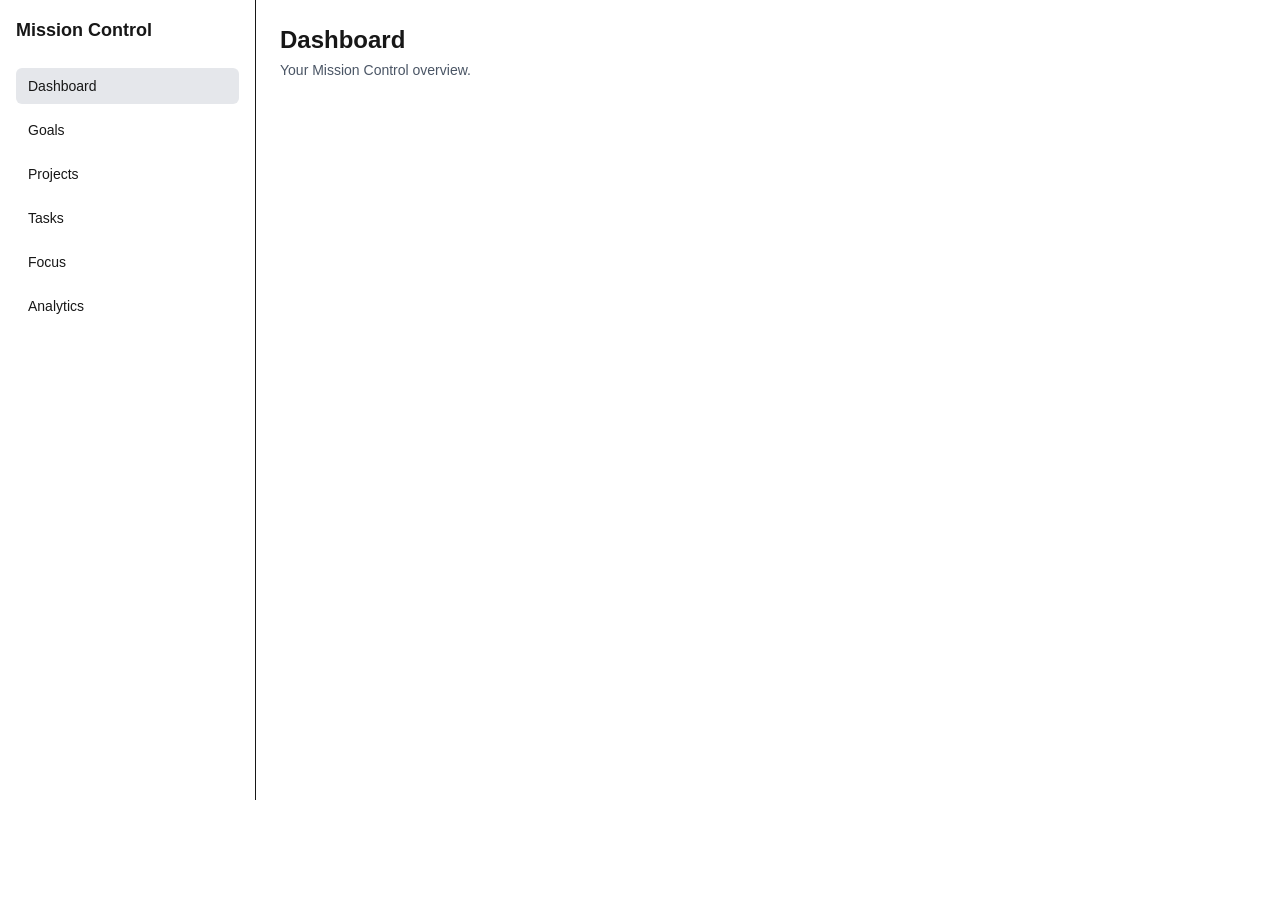
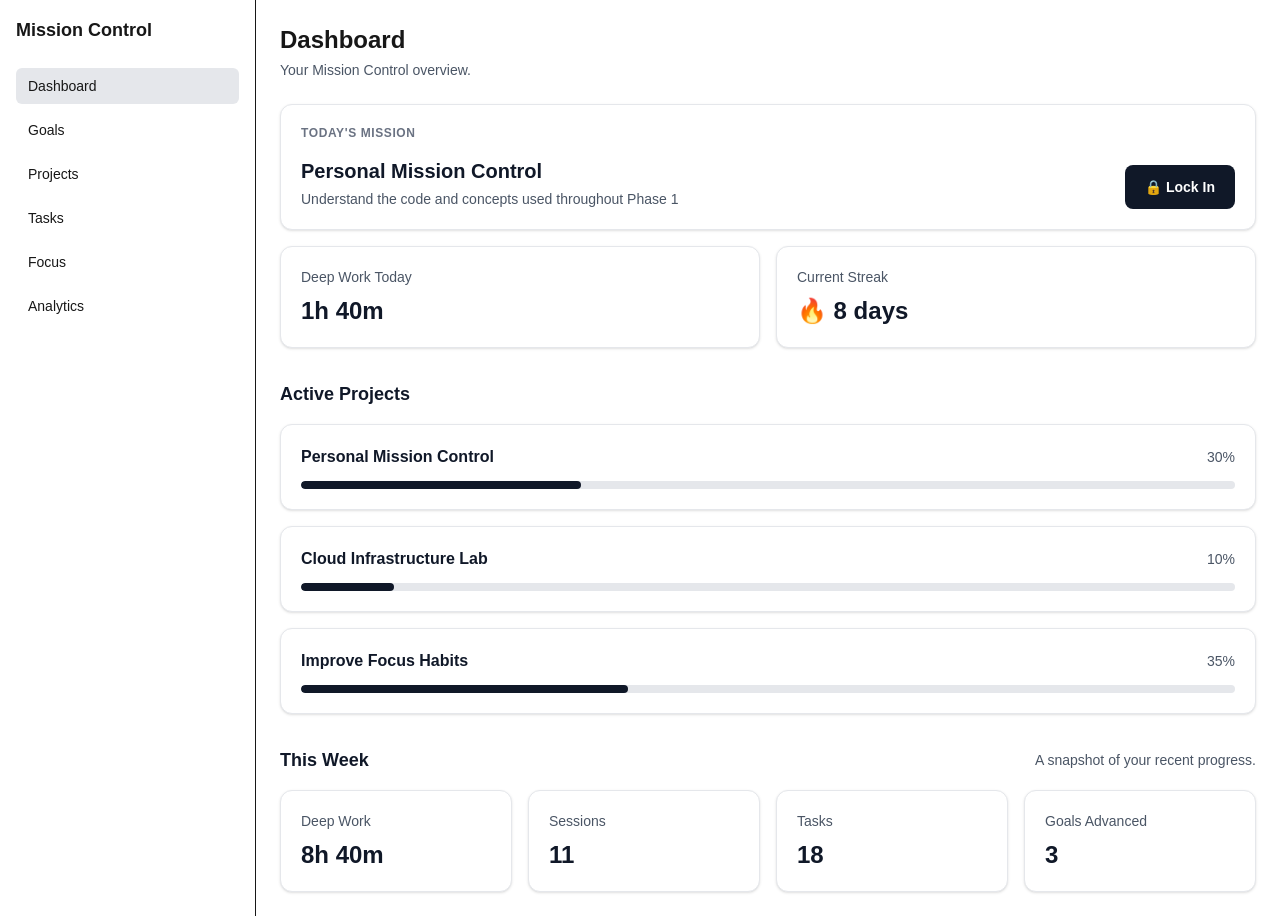
Before and after one commit to JohnnyButloe/personal-mission-control, a Next.js app: page /dashboard in a window 1280 px wide. Before the commit the page ends 800 px from the top, so only its background shows below. Built offline with nearby package versions, Linux system fonts and the light colour scheme.

Commit message:
feat(dashboard):Phase 1 - Issue 7- build Dashboard v0.1

```diff
--- /dev/null
+++ b/app/components/dashboard/active-projects.tsx
@@ -0,0 +1,29 @@
+import ProjectCard from "@/components/dashboard/project-card";
+import SectionHeader from "@/components/ui/section-header";
+import type { Project } from "@/types/domain";
+
+type ActiveProjectsProps = {
+  projects: Project[];
+};
+
+export default function ActiveProjects({ projects }: ActiveProjectsProps) {
+  const activeProjects = projects.filter(
+    (project) => project.status === "active",
+  );
+
+  return (
+    <section className="mt-8" aria-label="Active projects">
+      <SectionHeader title="Active Projects" />
+
+      {activeProjects.length === 0 ? (
+        <p className="mt-4 text-sm text-gray-600">No active projects yet.</p>
+      ) : (
+        <div className="mt-4 grid gap-4">
+          {activeProjects.map((project) => (
+            <ProjectCard key={project.id} project={project} />
+          ))}
+        </div>
+      )}
+    </section>
+  );
+}
--- /dev/null
+++ b/app/components/dashboard/focus-summary.tsx
@@ -0,0 +1,14 @@
+import MetricCard from "@/components/ui/metric-card";
+
+type FocusSummaryProps = {
+  focusMinutes: number;
+};
+
+export default function FocusSummary({ focusMinutes }: FocusSummaryProps) {
+  const hours = Math.floor(focusMinutes / 60);
+  const minutes = focusMinutes % 60;
+
+  const formattedDuration = hours > 0 ? `${hours}h ${minutes}m` : `${minutes}m`;
+
+  return <MetricCard label="Deep Work Today" value={formattedDuration} />;
+}
--- /dev/null
+++ b/app/components/dashboard/project-card.tsx
@@ -0,0 +1,28 @@
+import Card from "@/components/ui/card";
+import ProgressBar from "@/components/ui/progress-bar";
+import type { Project } from "@/types/domain";
+
+type ProjectCardProps = {
+  project: Project;
+};
+
+export default function ProjectCard({ project }: ProjectCardProps) {
+  return (
+    <Card>
+      <div className="mb-3 flex items-center justify-between gap-4">
+        <h3 className="text-base font-semibold text-gray-900">
+          {project.title}
+        </h3>
+
+        <span className="shrink-0 text-sm font-medium text-gray-600">
+          {project.progress}%
+        </span>
+      </div>
+
+      <ProgressBar
+        value={project.progress}
+        label={`${project.title} progress`}
+      />
+    </Card>
+  );
+}
--- /dev/null
+++ b/app/components/dashboard/streak-card.tsx
@@ -0,0 +1,16 @@
+import MetricCard from "@/components/ui/metric-card";
+
+type StreakCardProps = {
+  streakDays: number;
+};
+
+export default function StreakCard({ streakDays }: StreakCardProps) {
+  const dayLabel = streakDays === 1 ? "day" : "days";
+
+  const formattedStreak =
+    streakDays > 0
+      ? `🔥 ${streakDays} ${dayLabel}`
+      : `${streakDays} ${dayLabel}`;
+
+  return <MetricCard label="Current Streak" value={formattedStreak} />;
+}
--- /dev/null
+++ b/app/components/dashboard/todays-mission.tsx
@@ -0,0 +1,36 @@
+import Link from "next/link";
+
+import Card from "@/components/ui/card";
+import type { Project, Task } from "@/types/domain";
+
+type TodaysMissionProps = {
+  project: Project;
+  task: Task;
+};
+
+export default function TodaysMission({ project, task }: TodaysMissionProps) {
+  return (
+    <Card>
+      <p className="text-xs font-semibold uppercase tracking-wider text-gray-500">
+        Today&apos;s Mission
+      </p>
+
+      <div className="mt-4 flex flex-col gap-6 sm:flex-row sm:items-end sm:justify-between">
+        <div>
+          <h2 className="text-xl font-semibold text-gray-900">
+            {project.title}
+          </h2>
+
+          <p className="mt-1 text-sm text-gray-600">{task.title}</p>
+        </div>
+
+        <Link
+          href="/focus"
+          className="inline-flex items-center justify-center rounded-lg bg-gray-900 px-5 py-3 text-sm font-semibold text-white transition hover:bg-gray-700"
+        >
+          🔒 Lock In
+        </Link>
+      </div>
+    </Card>
+  );
+}
--- /dev/null
+++ b/app/components/dashboard/weekly-summary.tsx
@@ -0,0 +1,37 @@
+import MetricCard from "@/components/ui/metric-card";
+import SectionHeader from "@/components/ui/section-header";
+import type { DashboardSummary } from "@/types/dashboard";
+
+type WeeklySummaryProps = {
+  summary: DashboardSummary;
+};
+
+export default function WeeklySummary({ summary }: WeeklySummaryProps) {
+  const hours = Math.floor(summary.focusMinutesThisWeek / 60);
+  const minutes = summary.focusMinutesThisWeek % 60;
+
+  const formattedFocusTime =
+    hours > 0 ? `${hours}h ${minutes}m` : `${minutes}m`;
+
+  return (
+    <section className="mt-8" aria-label="Weekly summary">
+      <SectionHeader
+        title="This Week"
+        description="A snapshot of your recent progress."
+      />
+
+      <div className="mt-4 grid gap-4 sm:grid-cols-2 xl:grid-cols-4">
+        <MetricCard label="Deep Work" value={formattedFocusTime} />
+
+        <MetricCard label="Sessions" value={summary.sessionsThisWeek} />
+
+        <MetricCard label="Tasks" value={summary.tasksCompletedThisWeek} />
+
+        <MetricCard
+          label="Goals Advanced"
+          value={summary.goalsAdvancedThisWeek}
+        />
+      </div>
+    </section>
+  );
+}
--- a/app/components/ui/section-header.tsx
+++ b/app/components/ui/section-header.tsx
@@ -12,7 +12,7 @@ export default function SectionHeader({
   action,
 }: SectionHeaderProps) {
   return (
-    <div className="flex itmems-start justify-between gap-4">
+    <div className="flex items-start justify-between gap-4">
       <h2 className="text-lg font-semibold text-gray-900">{title}</h2>
 
       {description && (
--- a/app/dashboard/page.tsx
+++ b/app/dashboard/page.tsx
@@ -1,10 +1,47 @@
+import TodaysMission from "@/components/dashboard/todays-mission";
 import PageHeader from "@/components/page-header";
+import { dashboardSummary, projects, tasks } from "@/data/mock-data";
+import FocusSummary from "@/components/dashboard/focus-summary";
+import StreakCard from "@/components/dashboard/streak-card";
+import ActiveProjects from "@/components/dashboard/active-projects";
+import WeeklySummary from "@/components/dashboard/weekly-summary";
 
 export default function DashboardPage() {
+  const missionTask = tasks.find(
+    (task) => task.id === "task-learn-architecture",
+  );
+
+  if (!missionTask) {
+    throw new Error("Dashboard mission task was not found.");
+  }
+
+  const missionProject = projects.find(
+    (project) => project.id === missionTask.projectId,
+  );
+
+  if (!missionProject) {
+    throw new Error("Dashboard mission project was not found.");
+  }
+
   return (
-    <PageHeader
-      title="Dashboard"
-      description="Your Mission Control overview."
-    />
+    <>
+      <div>
+        <PageHeader
+          title="Dashboard"
+          description="Your Mission Control overview."
+        />
+
+        <TodaysMission task={missionTask} project={missionProject} />
+      </div>
+      <div className="mt-4 grid gap-4 sm:grid-cols-2">
+        <FocusSummary focusMinutes={dashboardSummary.focusMinutesToday} />
+        <StreakCard streakDays={dashboardSummary.currentStreakDays} />
+      </div>
+      <div>
+        <ActiveProjects projects={projects} />
+
+        <WeeklySummary summary={dashboardSummary} />
+      </div>
+    </>
   );
 }
--- a/app/data/mock-data.ts
+++ b/app/data/mock-data.ts
@@ -1,4 +1,5 @@
 import type { FocusSession, Goal, Project, Task } from "@/types/domain";
+import type { DashboardSummary } from "@/types/dashboard";
 
 export const goals: Goal[] = [
   {
@@ -148,3 +149,12 @@ export const focusSessions: FocusSession[] = [
     completedAt: "2026-09-25T23:00:00.000Z",
   },
 ];
+
+export const dashboardSummary: DashboardSummary = {
+  focusMinutesToday: 100,
+  currentStreakDays: 8,
+  focusMinutesThisWeek: 520,
+  sessionsThisWeek: 11,
+  tasksCompletedThisWeek: 18,
+  goalsAdvancedThisWeek: 3,
+};
--- /dev/null
+++ b/app/types/dashboard.ts
@@ -0,0 +1,8 @@
+export type DashboardSummary = {
+  focusMinutesToday: number;
+  currentStreakDays: number;
+  focusMinutesThisWeek: number;
+  sessionsThisWeek: number;
+  tasksCompletedThisWeek: number;
+  goalsAdvancedThisWeek: number;
+};
```
